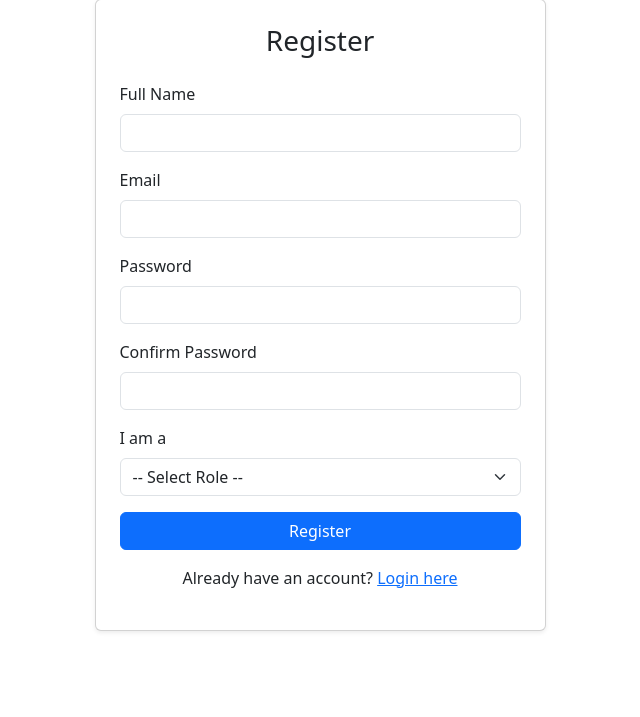
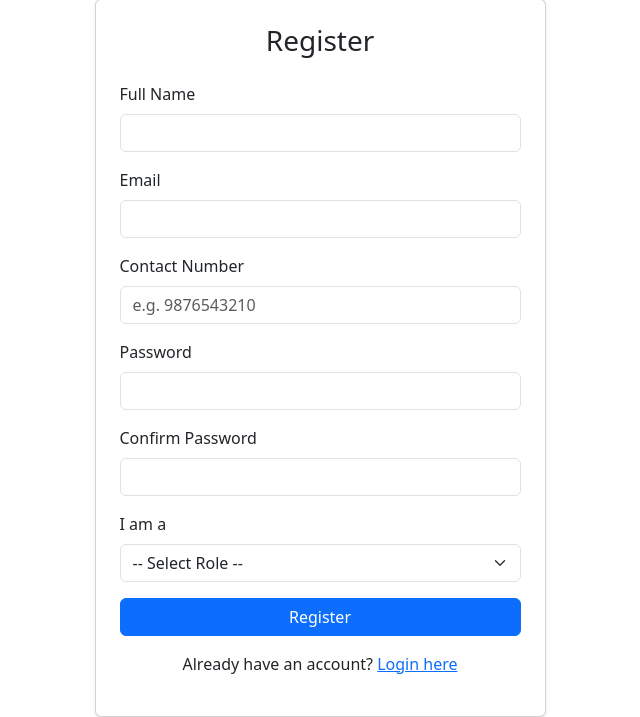
Before and after one commit to 23f2000490/Trekking-Management-Application, a Flask app: page /register in a window 1280 px wide. Shown: the part 129-846 px from the top of the page, without its empty margins (320-960 px from the left). Before the commit the page ends 761 px from the top, so only its background shows below. Run offline with Flask 3, Linux system fonts and the light colour scheme.

Commit message:
UI Changes

```diff
--- a/auth.py
+++ b/auth.py
@@ -15,11 +15,12 @@ def register():
     if request.method == "POST":
         name = request.form.get("name")
         email = request.form.get("email")
+        contact = request.form.get("contact")
         password = request.form.get("password")
         confirm_password = request.form.get("confirm_password")
         role = request.form.get("role")  # "Staff" or "Trekker"
 
-        if not all([name, email, password, confirm_password, role]):
+        if not all([name, email, contact, password, confirm_password, role]):
             flash("All fields are required.", "danger")
             return redirect(url_for("auth.register"))
 
@@ -35,6 +36,7 @@ def register():
         new_user = User(
             name=name,
             email=email,
+            contact=contact,
             role=role,
             is_approved=True if role == "Trekker" else False
         )
--- a/templates/admin/manage_treks.html
+++ b/templates/admin/manage_treks.html
@@ -18,7 +18,7 @@
             <th>Name</th>
             <th>Location</th>
             <th>Difficulty</th>
-            <th>Slots</th>
+            <th>Available Slots / Total Slots </th>
             <th>Status</th>
             <th>Assigned Staff</th>
             <th>Actions</th>
--- a/templates/register.html
+++ b/templates/register.html
@@ -15,6 +15,10 @@
                     <div class="mb-3">
                         <label class="form-label">Email</label>
                         <input type="email" name="email" class="form-control" required>
+                    </div>
+                    <div class="mb-3">
+                        <label class="form-label">Contact Number</label>
+                        <input type="tel" name="contact" class="form-control" placeholder="e.g. 9876543210" pattern="[0-9]{10}" required>
                     </div>
                     <div class="mb-3">
                         <label class="form-label">Password</label>
--- a/templates/staff/dashboard.html
+++ b/templates/staff/dashboard.html
@@ -39,7 +39,7 @@
             <th>Trek Name</th>
             <th>Location</th>
             <th>Participants</th>
-            <th>Slots</th>
+            <th>Available Slots / Total Slots </th>
             <th>Status</th>
             <th>Actions</th>
         </tr>
--- a/templates/staff/manage_trek.html
+++ b/templates/staff/manage_trek.html
@@ -17,6 +17,7 @@
             <tr><th>Start Date</th><td>{{ trek.start_date.strftime('%d %b %Y') }}</td></tr>
             <tr><th>End Date</th><td>{{ trek.end_date.strftime('%d %b %Y') }}</td></tr>
             <tr><th>Total Slots</th><td>{{ trek.total_slots }}</td></tr>
+            <tr><th>Available Slots</th><td>{{ trek.available_slots }}</td></tr>
         </table>
         </div>
     </div>
--- a/templates/user/trek_details.html
+++ b/templates/user/trek_details.html
@@ -12,7 +12,7 @@
     <tr><th>Duration</th><td>{{ trek.duration }} days</td></tr>
     <tr><th>Start Date</th><td>{{ trek.start_date.strftime('%d %b %Y') }}</td></tr>
     <tr><th>End Date</th><td>{{ trek.end_date.strftime('%d %b %Y') }}</td></tr>
-    <tr><th>Available Slots</th><td>{{ trek.available_slots }} / {{ trek.total_slots }}</td></tr>
+    <tr><th>Available Slots</th><td>{{ trek.available_slots }}</td></tr>
     <tr><th>Status</th><td>{{ trek.status }}</td></tr>
 </table>
 
```
